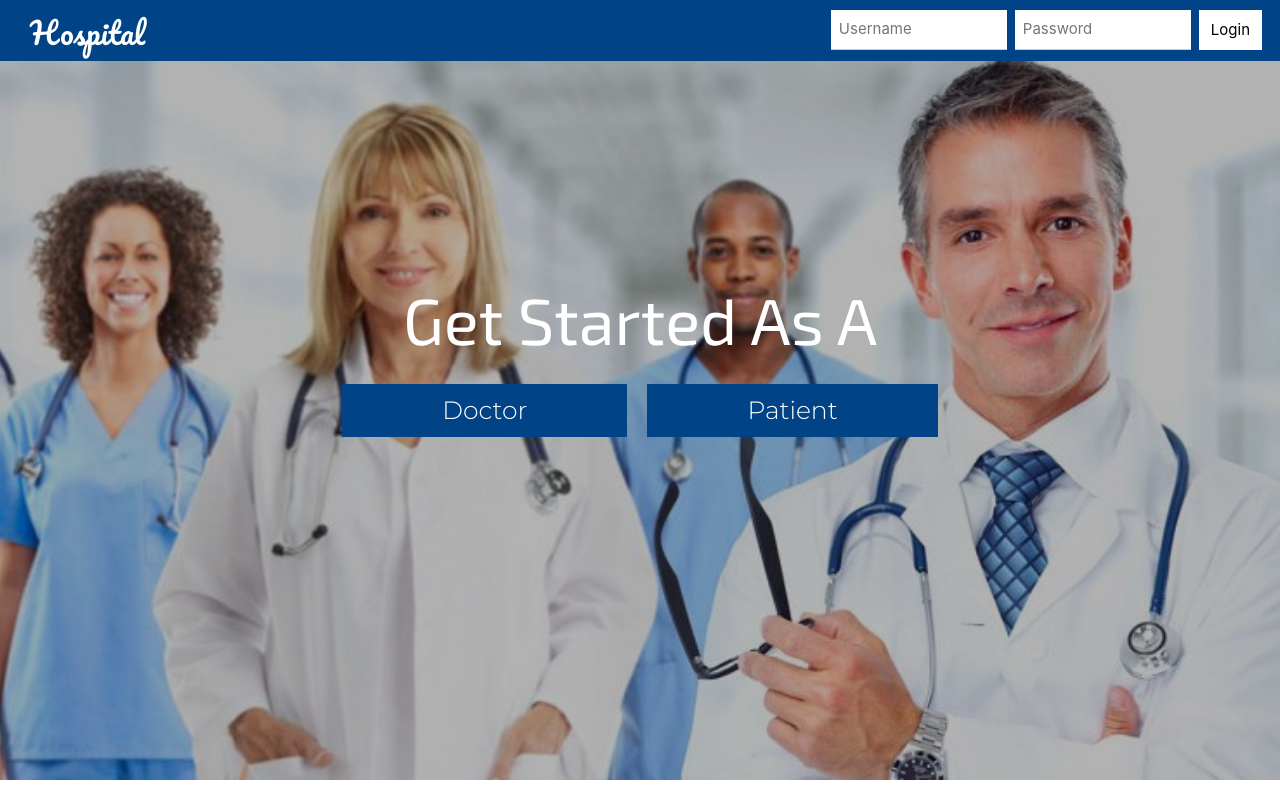
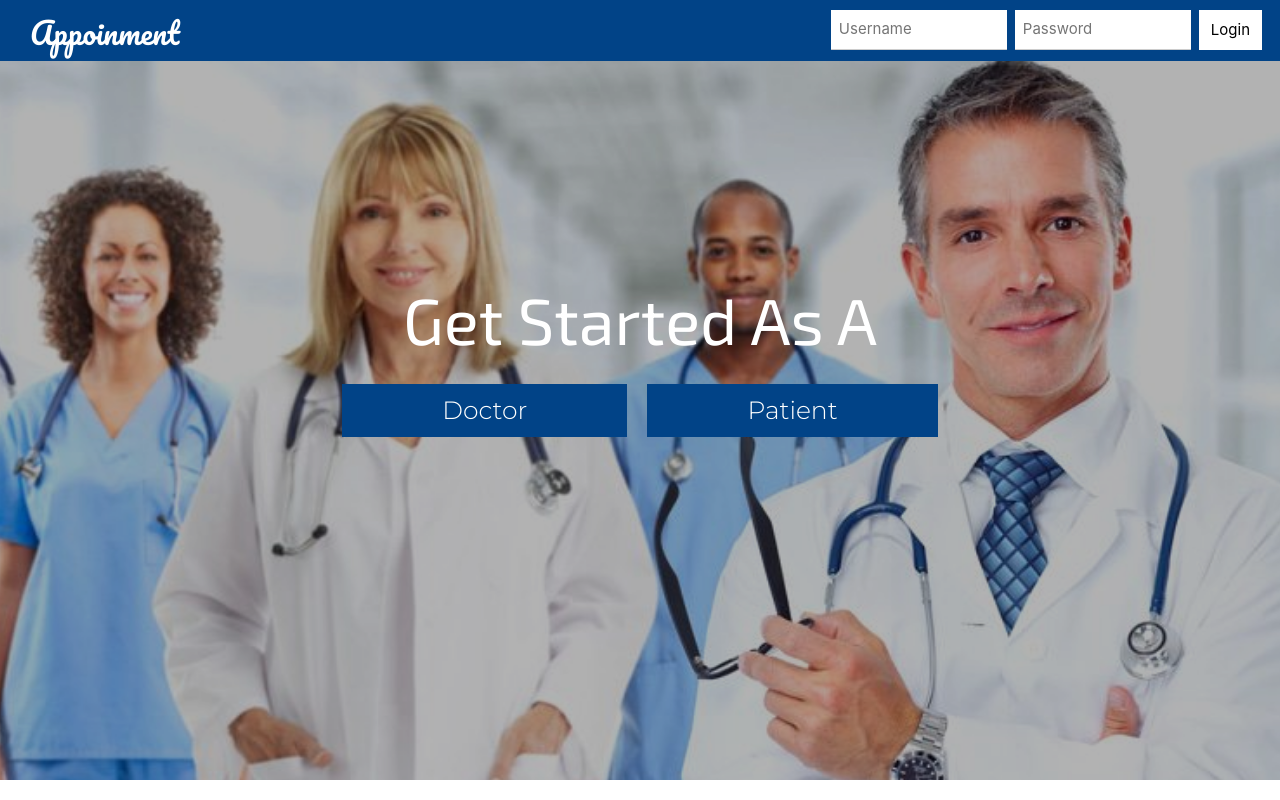
Before and after one commit to rjabdurrahman/dotnetreact, a React (Create React App) app: page / in a window 1280 px wide. Built offline with nearby package versions, Linux system fonts and the light colour scheme.

Commit message:
Changed: Project Title

```diff
--- a/src/components/TopNav/TopNav.js
+++ b/src/components/TopNav/TopNav.js
@@ -47,7 +47,7 @@ class TopNav extends Component {
                 <div className="header-nav" style={{ justifyContent: 'space-between' }}>
                     <div style={{ fontFamily: '"Pacifico", cursive', fontSize: '25px' }}>
                         <a href="/">
-                            <h2 style={{ margin: '0' }} className="pac-font">Hospital</h2>
+                            <h2 style={{ margin: '0' }} className="pac-font">Appoinment</h2>
                         </a>
                     </div>
                     <div style={this.state.logged ? { display: 'none' } : { display: 'block' }}>
```
